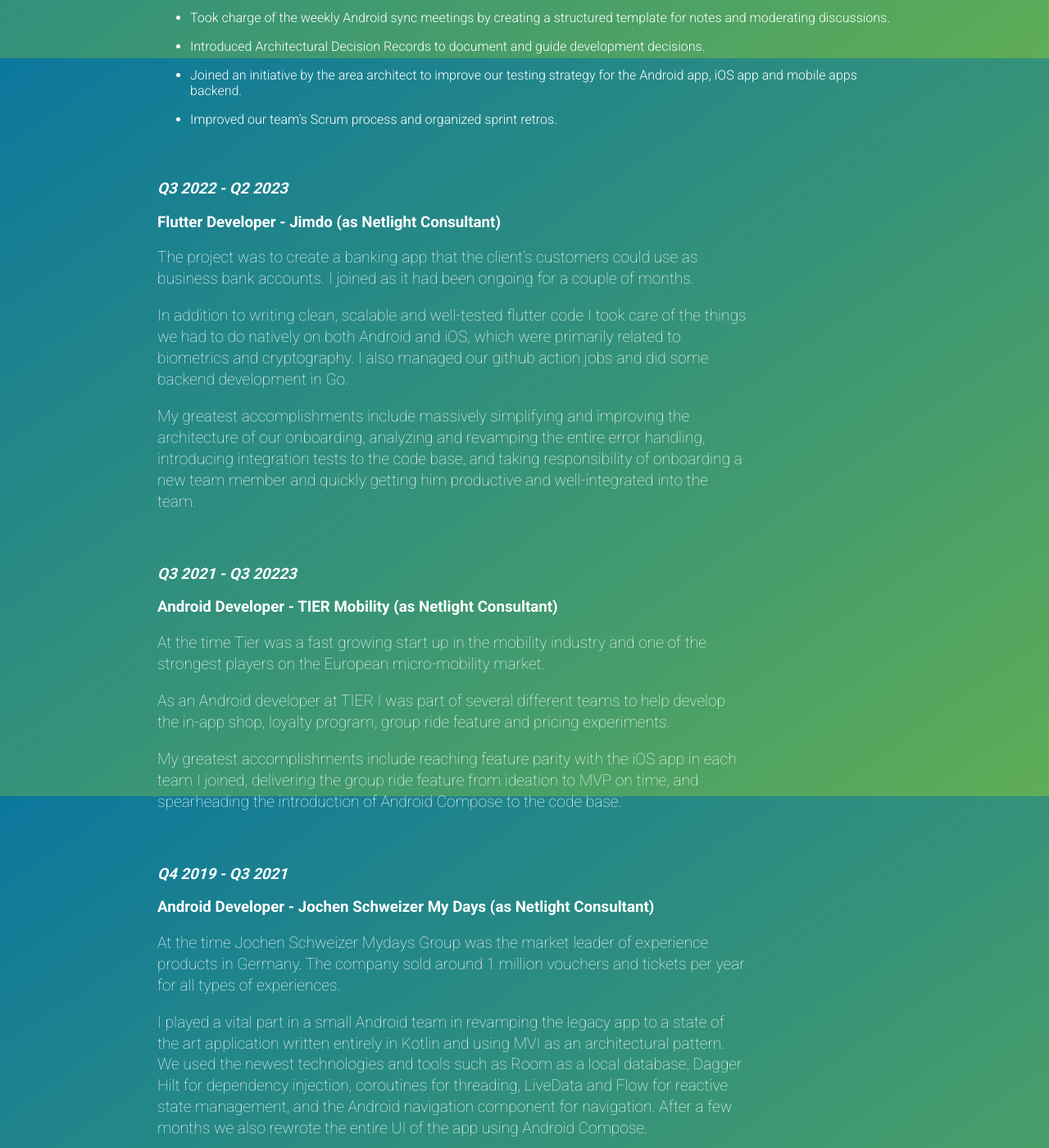
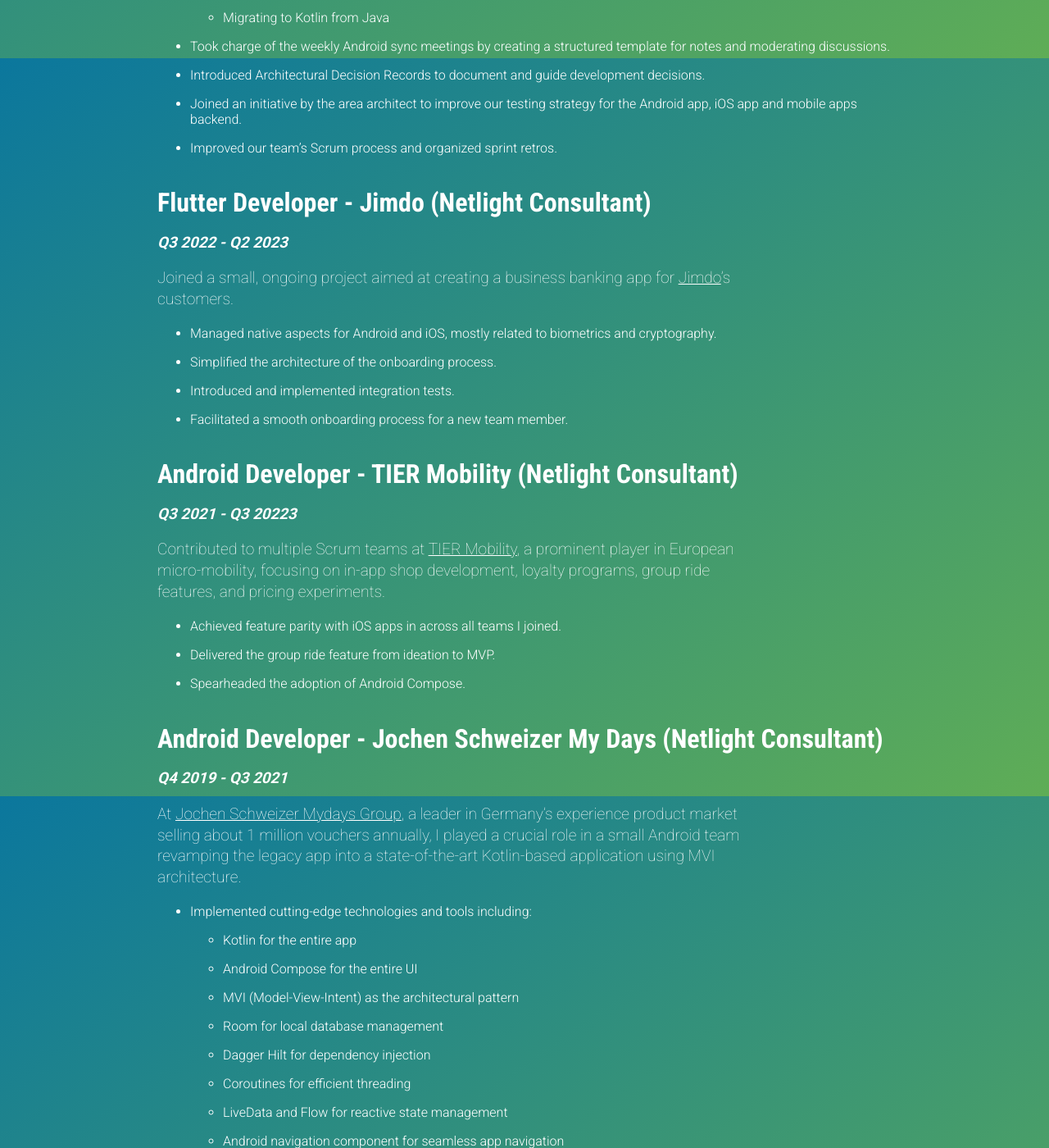
Before and after one commit to molundb/molundb.github.io, a Jekyll site: the page built from work-experience/index.md, in a window 1280 px wide and 1400 px high, scrolled down 829 px. Shown: the whole window at 82% size. Built offline with Jekyll 4.4.1, drawn with Linux system fonts in a browser that asks for light colours; nearby versions of some CDN libraries; some of the changed text lies outside the part shown.

Commit message:
update work experience text

```diff
--- a/work-experience/index.md
+++ b/work-experience/index.md
@@ -9,20 +9,21 @@
 
 ### _Q3 2023 - Q1 2024_
 
-I joined Zooplus, an online retailer of pet food and supplies with a yearly
-revenue exceeding €2.1 billion, as a member of one of the Scrum teams
-responsible for developing the Zooplus Android app.
+At [Zooplus](https://www.zooplus.com/), an online retailer of pet food and
+supplies with a yearly revenue exceeding €2.1 billion, I joined one of the
+Scrum teams responsible for developing the Zooplus Android app.
 
 - Quickly integrated into the team, becoming a key contributor and facilitating
   on-time delivery of a significant new feature.
 - Led and contributed to several initiatives for vital architectural
   improvements, including:
   - Increasing focus on unit testing
-  - Transitioning to ViewBinding from kotlin synthetics
+  - Transitioning to ViewBinding from Kotlin synthetics
   - Refining our Jenkins CI pipeline
   - Conducting code-analysis with Sonarqube
   - Implementing standardized code formatting
-  - Migrating to kotlin from Java
+  - Modularizing the app
+  - Migrating to Kotlin from Java
 - Took charge of the weekly Android sync meetings by creating a structured
   template for notes and moderating discussions.
 - Introduced Architectural Decision Records to document and guide development
@@ -31,107 +32,83 @@
   the Android app, iOS app and mobile apps backend.
 - Improved our team’s Scrum process and organized sprint retros.
 
-<br>
+## Flutter Developer - Jimdo (Netlight Consultant)
 
 ### _Q3 2022 - Q2 2023_
 
-### Flutter Developer - Jimdo (as Netlight Consultant)
+Joined a small, ongoing project aimed at creating a business banking app for
+[Jimdo](https://www.jimdo.com/)’s customers.
 
-The project was to create a banking app that the client's customers could use as
-business bank accounts. I joined as it had been ongoing for a couple of months.
+- Managed native aspects for Android and iOS, mostly related to biometrics and
+  cryptography.
+- Simplified the architecture of the onboarding process.
+- Introduced and implemented integration tests.
+- Facilitated a smooth onboarding process for a new team member.
 
-In addition to writing clean, scalable and well-tested flutter code I took care
-of the things we had to do natively on both Android and iOS, which were
-primarily related to biometrics and cryptography. I also managed our github
-action jobs and did some backend development in Go.
-
-My greatest accomplishments include massively simplifying and improving the
-architecture of our onboarding, analyzing and revamping the entire error
-handling, introducing integration tests to the code base, and taking
-responsibility of onboarding a new team member and quickly getting him
-productive and well-integrated into the team.
-
-<br>
+## Android Developer - TIER Mobility (Netlight Consultant)
 
 ### _Q3 2021 - Q3 20223_
 
-### Android Developer - TIER Mobility (as Netlight Consultant)
+Contributed to multiple Scrum teams at
+[TIER Mobility](https://www.tier.app/en/), a prominent player in European
+micro-mobility, focusing on in-app shop development, loyalty programs, group
+ride features, and pricing experiments.
 
-At the time Tier was a fast growing start up in the mobility industry and one of
-the strongest players on the European micro-mobility market.
+- Achieved feature parity with iOS apps in across all teams I joined.
+- Delivered the group ride feature from ideation to MVP.
+- Spearheaded the adoption of Android Compose.
 
-As an Android developer at TIER I was part of several different teams to help
-develop the in-app shop, loyalty program, group ride feature and pricing
-experiments.
-
-My greatest accomplishments include reaching feature parity with the iOS app in
-each team I joined, delivering the group ride feature from ideation to MVP on
-time, and spearheading the introduction of Android Compose to the code base.
-
-<br>
+## Android Developer - Jochen Schweizer My Days (Netlight Consultant)
 
 ### _Q4 2019 - Q3 2021_
 
-### Android Developer - Jochen Schweizer My Days (as Netlight Consultant)
+At [Jochen Schweizer Mydays Group](https://www.jochen-schweizer.de/), a leader in Germany's experience product
+market selling about 1 million vouchers annually, I played a crucial role in a
+small Android team revamping the legacy app into a state-of-the-art Kotlin-based
+application using MVI architecture.
 
-At the time Jochen Schweizer Mydays Group was the market leader of experience
-products in Germany. The company sold around 1 million vouchers and tickets per
-year for all types of experiences.
-
-I played a vital part in a small Android team in revamping the legacy app to a
-state of the art application written entirely in Kotlin and using MVI as an
-architectural pattern. We used the newest technologies and tools such as Room as
-a local database, Dagger Hilt for dependency injection, coroutines for
-threading, LiveData and Flow for reactive state management, and the Android
-navigation component for navigation. After a few months we also rewrote the
-entire UI of the app using Android Compose.
-
-My main accomplishments were being part of rewriting the entire UI using Android
-Compose and maintaining a crash-free rate of >99 % thanks to great software
-architecture and testing.
+- Implemented cutting-edge technologies and tools including:
+  - Kotlin for the entire app
+  - Android Compose for the entire UI
+  - MVI (Model-View-Intent) as the architectural pattern
+  - Room for local database management
+  - Dagger Hilt for dependency injection
+  - Coroutines for efficient threading
+  - LiveData and Flow for reactive state management
+  - Android navigation component for seamless app navigation
+- Maintained a crash-free rate >99% through robust architecture and rigorous
+  testing.
 
 <!--Keywords: Android, Kotlin, Firebase, Firebase Remote Config, Bitrise, Scrum,
   Dagger Hilt, retrofit2, Android Compose, LeakCanary, Hyperion, Espresso,
   Adjust, Emarsys-->
 
-<br>
+## Java Developer - Lumera (formerly Itello) (Meepo Consultant)
 
 ### _Q2 2019 - Q4 2019_
 
-### Java Developer - Itello (as Meepo Consultant)
+Contributed as a Java developer in a Scrum team at
+[Lumera](https://lumera.com/en/), a leading insurance management systems
+provider in the Nordics.
 
-At the time Itello was the leading provider of insurance management systems in
-the Nordics. Their systems needed to reliably and securely handle an enormous
-amount of insurances and transactions each day.
-
-I worked as a Java developer in one of the Scrum teams. I learnt a lot from
-working in a large organization with a rigurous software development
-methodology. I became a much better software developer in general and Java
-developer in particular.
+- Gained valuable experience in a large organization, enhancing my overall
+  software development and Java programming skills.
 
 <!--Keywords: Java, Scrum, Insurtech, SQL, Jenkins-->
 
-<br>
+## Flutter developer - The Life You Can Save (Meepo Consultant Inhouse)
 
 ### _Q3 2018 - Q2 2019_
 
-### Flutter developer - The Life You Can Save (as Meepo Consultant Inhouse)
+Led the development of an app for [The Life You Can
+Save](https://www.thelifeyoucansave.org/), a non-profit promoting effective
+charities.
 
-The Life You Can Save is a non-profit organization that analyzes charities and
-promotes the most effective charities in the world.
-
-The goal of the project was to develop an app for The Life You Can Save through
-which users could donate to effective charities. As one of two lead developers I
-was part of building the app from scratch until the initial release a couple of
-months later.
-
-At the start of the project I was part of deciding the system architecture and
-setting up the CI/CD pipelines using Fastlane and Jenkins. After that most of my
-time was spent on developing the app in flutter and creating cloud functions in
-Firebase. I also performed a lot of other tasks, such as being part of customer
-meetings and planning and doing user testing.
-
-My greatest accomplishments include setting up the system architecture, bringing
-the app from ideation to MVP release and managing stakeholders.
+- Brought the app from ideation to MVP release.
+- Took initial architectural decisions.
+- Set up CI/CD pipelines.
+- Created cloud functions in Firebase.
+- Joined stakeholder meetings.
+- Planned and performed user testing.
 
 <!--Keywords: Flutter, Dart, Firebase, Firease cloud functions, Fastlane, Jenkins-->
```
